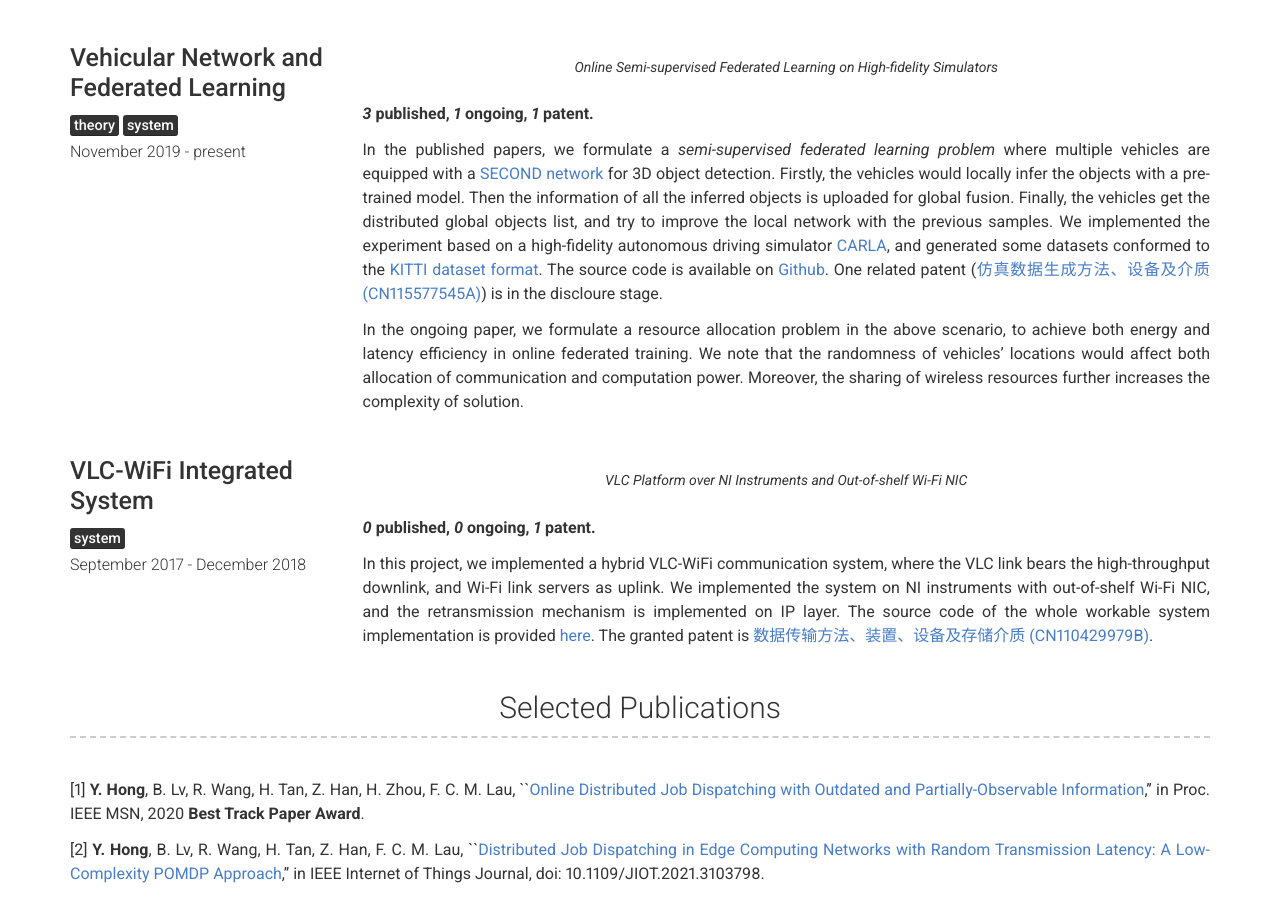
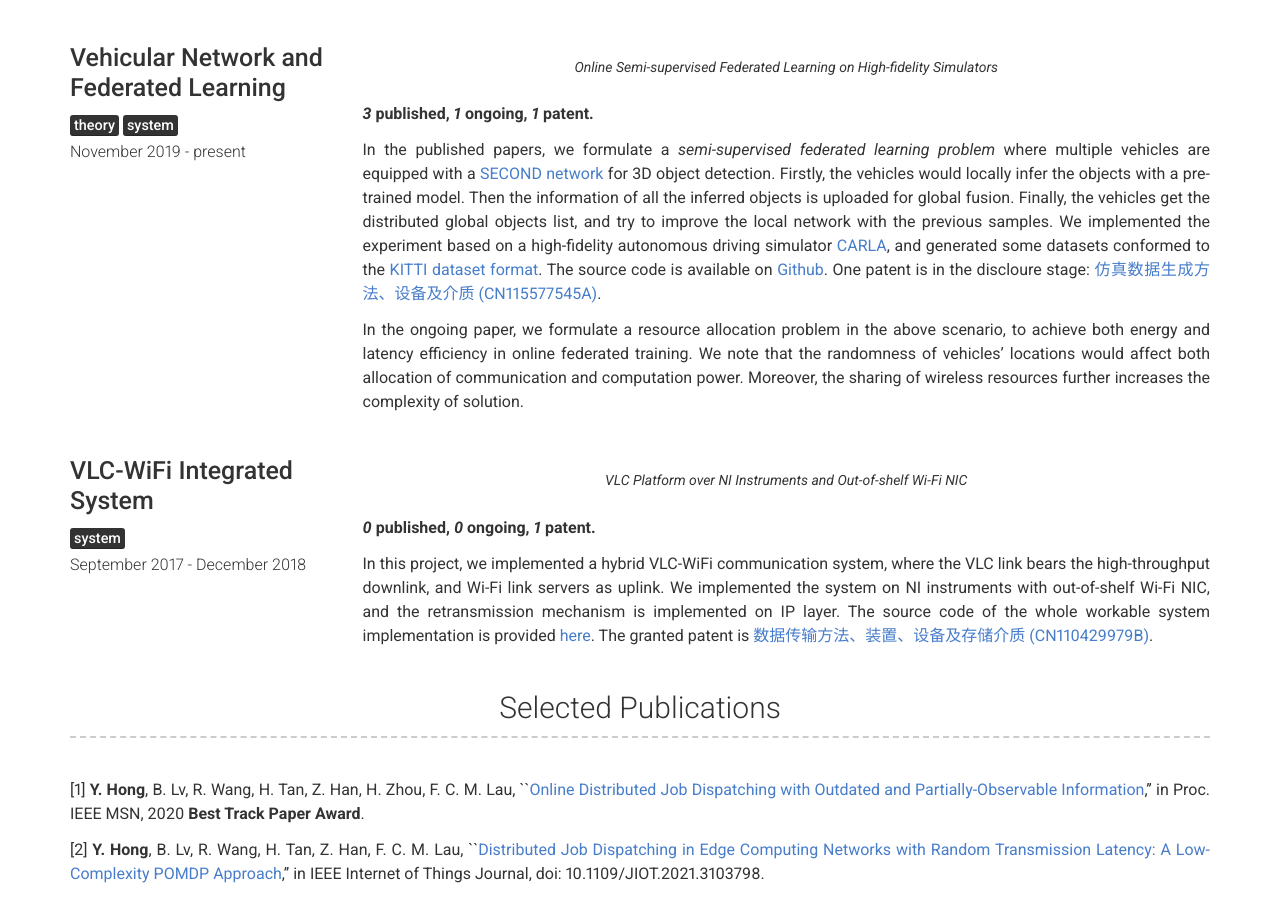
Before and after one commit to iamhyc/resume, a Jekyll site: the page built from index.md, in a window 1280 px wide and 900 px high, scrolled down 816 px. Built offline with Jekyll 4.4.1, drawn with Linux system fonts in a browser that asks for light colours; comment, search, counter and statistics services are not loaded; a style sheet for code colours, icons or effects is not loaded.

Commit message:
Update experience.yml

```diff
--- a/_data/experience.yml
+++ b/_data/experience.yml
@@ -26,7 +26,7 @@
     Finally, the vehicles get the distributed global objects list, and try to improve the local network with the previous samples.
     We implemented the experiment based on a high-fidelity autonomous driving simulator [CARLA](https://carla.org/), and generated some datasets conformed to the [KITTI dataset format](http://www.cvlibs.net/datasets/kitti/).
     The source code is available on [Github](https://github.com/lasso-sustech/CARLA_INVS).
-    One related patent ([仿真数据生成方法、设备及介质 (CN115577545A)](https://zhuanli.tianyancha.com/b5a4f058e875fbb406f6375188b26919)) is in the discloure stage.
+    One patent is in the discloure stage: [仿真数据生成方法、设备及介质 (CN115577545A)](https://zhuanli.tianyancha.com/b5a4f058e875fbb406f6375188b26919).
 
     In the ongoing paper, we formulate a resource allocation problem in the above scenario, to achieve both energy and latency efficiency in online federated training.
     We note that the randomness of vehicles' locations would affect both allocation of communication and computation power. Moreover, the sharing of wireless resources further increases the complexity of solution.
```
